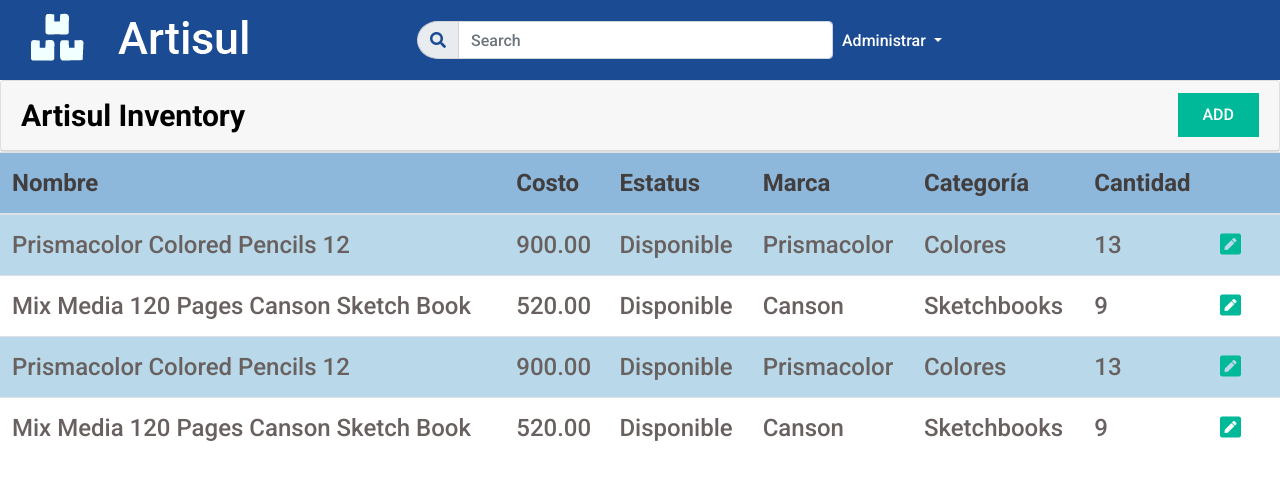
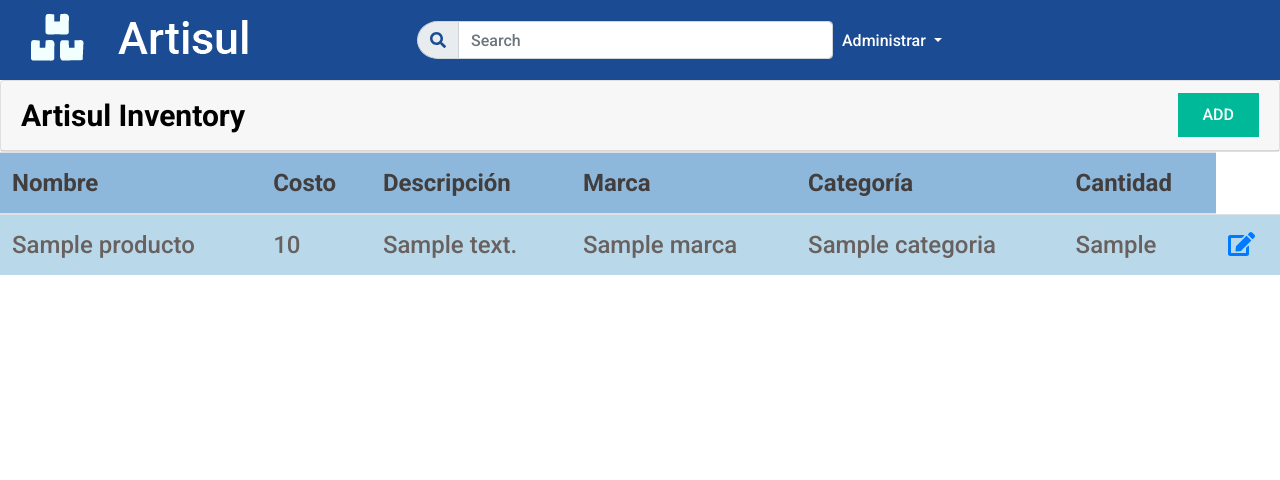
Before and after one commit to linda817/Artisul, a PHP site: page /Productos/manejo_inventario.php in a window 1280 px wide. Shown: the top 480 px of the page. Run offline with PHP 8.4, Linux system fonts and the light colour scheme; tables that the repository leaves empty or names only in its code hold one stand-in row (values such as "Sample post"); some libraries are stand-ins or nearby versions.

Commit message:
Fixing stuff
Cambios a db, manejo_inventario, y a las tablas.

```diff
--- a/artisul/Productos/manejo_inventario.php
+++ b/artisul/Productos/manejo_inventario.php
@@ -1,4 +1,10 @@
 <?php
+
+require_once ('../Tablas/Producto.php');
+
+$Producto = new Producto();
+
+$lista = $Producto->listado();
 
 ?>
 <!doctype html>
@@ -64,62 +70,42 @@
             <tr>
                 <th scope="col">Nombre</th>
                 <th scope="col">Costo</th>
-                <th scope="col">Estatus</th>
+                <th scope="col">Descripción</th>
                 <th scope="col">Marca</th>
                 <th scope="col">Categoría</th>
                 <th scope="col">Cantidad</th>
-                <th scope="col"></th>
-                <th scope="col"></th>
             </tr>
             </thead>
             <tbody>
-            <tr>
-                <td>Prismacolor Colored Pencils 12</td>
-                <td>900.00</td>
-                <td>Disponible</td>
-                <td>Prismacolor</td>
-                <td>Colores</td>
-                <td>13</td>
-                <td><a href="editar_producto.php"><i class="fas fa-pen-square edit-icon"></i></a><td>
-            </tr>
-            <tr>
-                <td>Mix Media 120 Pages Canson Sketch
-                    Book</td>
-                <td>520.00</td>
-                <td>Disponible</td>
-                <td>Canson</td>
-                <td>Sketchbooks</td>
-                <td>9</td>
-                <td><a href="editar_producto.php"><i class="fas fa-pen-square edit-icon"></i></a><td>
-            </tr>
-            <tr>
-                <td>Prismacolor Colored Pencils 12</td>
-                <td>900.00</td>
-                <td>Disponible</td>
-                <td>Prismacolor</td>
-                <td>Colores</td>
-                <td>13</td>
-                <td><a href="editar_producto.php"><i class="fas fa-pen-square edit-icon"></i></a><td>
-            </tr>
-            <tr>
-                <td>Mix Media 120 Pages Canson Sketch
-                    Book</td>
-                <td>520.00</td>
-                <td>Disponible</td>
-                <td>Canson</td>
-                <td>Sketchbooks</td>
-                <td>9</td>
-                <td><a href="editar_producto.php"><i class="fas fa-pen-square edit-icon"></i></a><td>
-            </tr>
+            <?php
+                foreach ($lista as $key){
+            ?>
+                <tr>
+                    <td><?php echo $key["nombreProducto"] ?></td>
+                    <td><?php echo $key["costoProducto"] ?></td>
+                    <td><?php echo $key["descripcionProducto"] ?></td>
+                    <td><?php echo $key["nombreMarca"] ?></td>
+                    <td><?php echo $key["nombreCategoria"] ?></td>
+                    <td><?php echo $key["cantidadProducto"] ?></td>
+                    <td>
+                        <a href="editar_producto.php?id=<?php echo $key['idProducto']?>">
+                            <i class="fa fa-edit"></i>
+                        </a>
+                    </td>
+                </tr>
+            <?php
+                }
+            ?>
             </tbody>
         </table>
     </section>
 
+    <script src="https://code.jquery.com/jquery-3.5.1.min.js" crossorigin="anonymous"></script>
+    <script src="https://cdnjs.cloudflare.com/ajax/libs/font-awesome/5.13.0/js/all.min.js" crossorigin="anonymous"></script>
+    <script src="https://stackpath.bootstrapcdn.com/bootstrap/4.5.0/js/bootstrap.bundle.min.js" crossorigin="anonymous"></script>
+    <script src="https://cdn.datatables.net/1.10.20/js/jquery.dataTables.min.js" crossorigin="anonymous"></script>
+    <script src="https://cdn.datatables.net/1.10.20/js/dataTables.bootstrap4.min.js" crossorigin="anonymous"></script>
+    <script src="../js/scripts.js"></script>
 
-
-
-
-	<script src="../js/jquery.min.js"></script>
-	<script src="../js/bootstrap.min.js"></script>
 </body>
 </html>
--- a/artisul/Tablas/Producto.php
+++ b/artisul/Tablas/Producto.php
@@ -7,7 +7,7 @@ public $nombreProducto;
     public $costoProducto;
     public $descripcionProducto;
     public $cantidadProducto;
-public $fechaRegistro;
+    public $fechaRegistrol;
     public $idProveedor;
     public $idCategoria;
     public $idMarca;
@@ -62,16 +62,17 @@ public $idMarca;
     }
 
     function listado() {
-        $query = "select p.idProducto, p.nombreProducto, p.costoProducto,p.descripcionProducto, p.cantidadProducto,
+        $query = "select p.idProducto, p.nombreProducto, p.costoProducto, p.descripcionProducto, p.cantidadProducto,
                   pr.idProveedor, pr.nombreProveedor,
                   m.idMarca, m.nombreMarca,
                   tp.idCategoria, tp.nombreCategoria
                   from productos p
                   inner join productos_proveedores pr on pr.idProveedor = p.idProveedor
                   inner join productos_marcas m on m.idMarca = p.idMarca
-                  inner join productos_categoria tp on tp.idCategirua = p.idCategoria";
+                  inner join productos_categorias tp on tp.idCategoria = p.idCategoria";
         $sql = fn_EjecutarQuery($query);
 
+        $datos = array();
         while ( $sRow = fn_ExtraerQuery($sql) ){
             $datos[] = $sRow;
         }
--- a/artisul/funciones/bd.php
+++ b/artisul/funciones/bd.php
@@ -2,7 +2,7 @@
 
 function fn_ConectarBD()
 {
-    $dbhost = "127.0.0.2";
+    $dbhost = "localhost";
     $dbuser = "root";
     $dbpass = "Pass123.";
     $db = "artisul";
```
Lines whose indentation alone changed are shown as unchanged.
